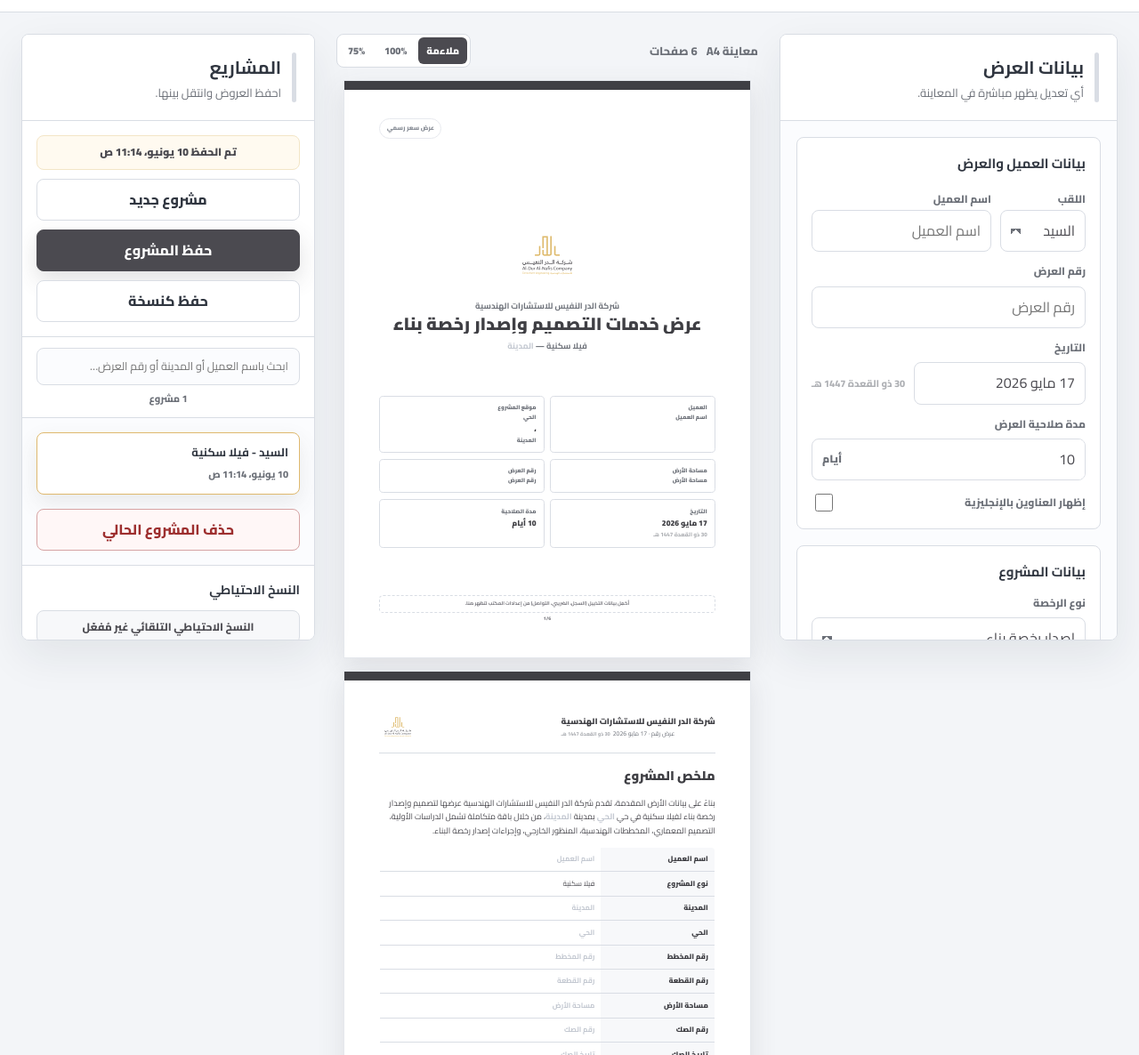
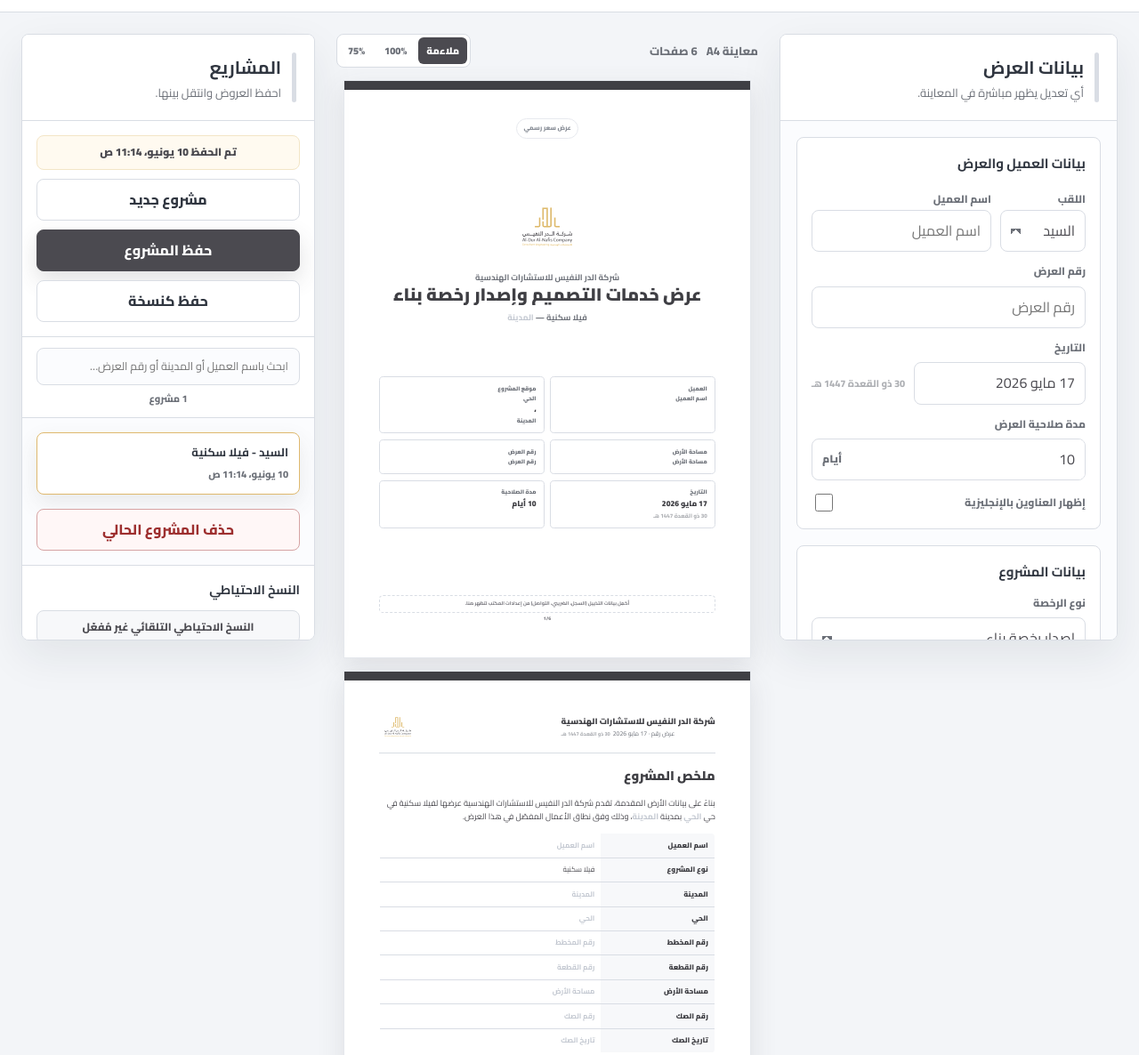
Before and after one commit to wbstudio2025/oroudi, a plain HTML site: page index.html in a window 1280 px wide. Shown: the part 123-1309 px from the top of the page at 89% size. Drawn offline with nearby package versions, Linux system fonts and the light colour scheme.

Commit message:
Cover page layout and summary intro polish
- Cover badge centered at top; cover-title uses space-between with .cover .doc-footer { margin-top: 0 } so the three gaps distribute equally — logo/title block is now mathematically centered between badge and info grid
- Summary intro paragraph shortened: removes the hardcoded service list, now reads "وذلك وفق نطاق الأعمال المفصّل في هذا العرض"

Co-Authored-By: Claude Sonnet 4.6 <noreply@anthropic.com>

```diff
--- a/app.js
+++ b/app.js
@@ -1789,10 +1789,9 @@ function renderSummary(totalPages) {
     "ملخص المشروع",
     `
       <p class="intro">
-        بناءً على بيانات الأرض المقدمة، تقدم ${escapeHtml(brandProfile.companyName)} عرضها لتصميم وإصدار رخصة بناء
+        بناءً على بيانات الأرض المقدمة، تقدم ${escapeHtml(brandProfile.companyName)} عرضها
         ل${escapeHtml(quotationData.projectType)} في حي ${ph(quotationData.district, "الحي")} بمدينة ${ph(quotationData.city, "المدينة")}،
-        من خلال باقة متكاملة تشمل الدراسات الأولية، التصميم المعماري، المخططات الهندسية، المنظور الخارجي،
-        وإجراءات إصدار رخصة البناء.
+        وذلك وفق نطاق الأعمال المفصّل في هذا العرض.
       </p>
       <table class="data-table"><tbody>${rows}</tbody></table>
     `,
--- a/styles.css
+++ b/styles.css
@@ -1048,6 +1048,11 @@ textarea {
 
 .cover .page-content {
   justify-content: space-between;
+  min-height: calc(297mm - 38mm);
+}
+
+.cover .doc-footer {
+  margin-top: 0;
 }
 
 .cover-logo {
@@ -1061,8 +1066,7 @@ textarea {
 .cover-top {
   display: flex;
   align-items: flex-start;
-  justify-content: space-between;
-  gap: 24px;
+  justify-content: center;
 }
 
 .cover-badge {
@@ -1078,7 +1082,7 @@ textarea {
 .cover-title {
   width: 100%;
   max-width: 100%;
-  margin: 42mm 0 22mm;
+  margin: 0;
   text-align: center;
 }
 
```
